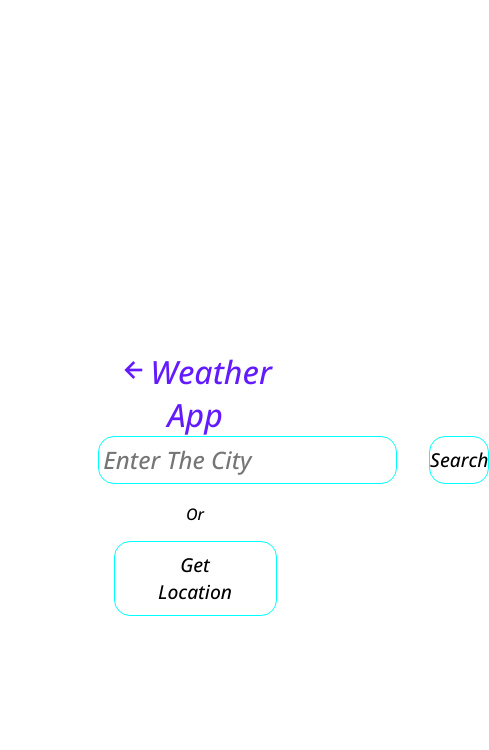
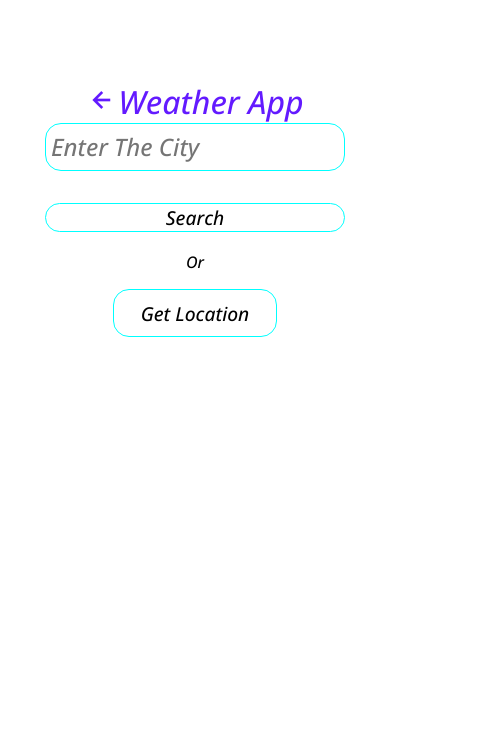
Before and after one commit to azmat239/Weather-App, a plain HTML site: page index.html in a window 390 px wide. Shown: the whole page, 489 px wide, since content can reach past the window. Drawn offline with nearby package versions, Linux system fonts and the light colour scheme.

Commit message:
responsiveness

```diff
--- a/style.css
+++ b/style.css
@@ -12,7 +12,7 @@ header{
 
 }
 .main{
-    height: 130vh;
+    margin-top: 5rem;
     width: 100%;
     display: flex;
     flex-direction: column;
@@ -34,7 +34,6 @@ header{
 }
 .main_input{
     width: 50vw;
-
 }
 .Input1{
     display: grid;
@@ -133,3 +132,16 @@ svg{
     grid-template-columns: 1fr 1fr;
     gap: 5rem;
 }
+
+@media only screen and (max-width: 800px) {
+    .Input1{
+        grid-template-columns: 1fr;
+        gap: 2rem;
+    }
+    .main_input{
+        width: fit-content;
+    }
+    img{
+        width: 150px;
+    }
+  }
```
